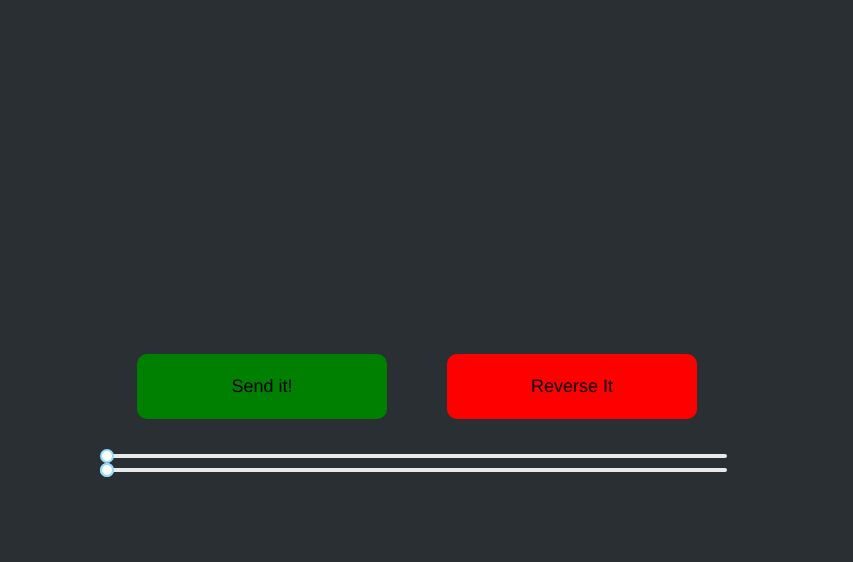
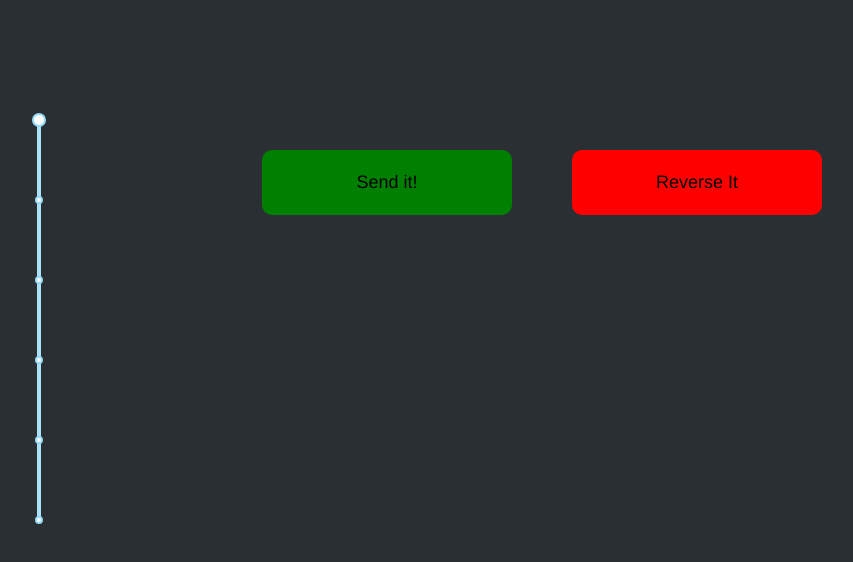
Before and after one commit to eldrgeek/photon-controller, a React (Create React App) app: page / in a window 1280 px wide. Shown: the top 562 px of the page, without its empty margins (223-1076 px from the left). Built offline with nearby package versions, Linux system fonts and the light colour scheme.

Commit message:
Changed to veritical slider

```diff
--- a/src/components/Slider.js
+++ b/src/components/Slider.js
@@ -1,16 +1,17 @@
 import React from 'react';
 
-import Slider, { Range } from 'rc-slider';
+import Slider  from 'rc-slider';
 // We can just import Slider or Range to reduce bundle size
 // import Slider from 'rc-slider/lib/Slider';
 // import Range from 'rc-slider/lib/Range';
 import 'rc-slider/assets/index.css';
-
+const style = {float: 'left', width: 200, height: 400, marginBottom: 160, marginLeft: 50};
+const parentStyle = {overflow: 'hidden'};
 class PhotonSlider extends React.Component {
   render () {
-  return <div>
-    <Slider />
-    <Range />
+  return <div style={style}>
+    <Slider vertical dots step={20} defaultValue={100}/>
+
   </div>;
   }
 }
```
